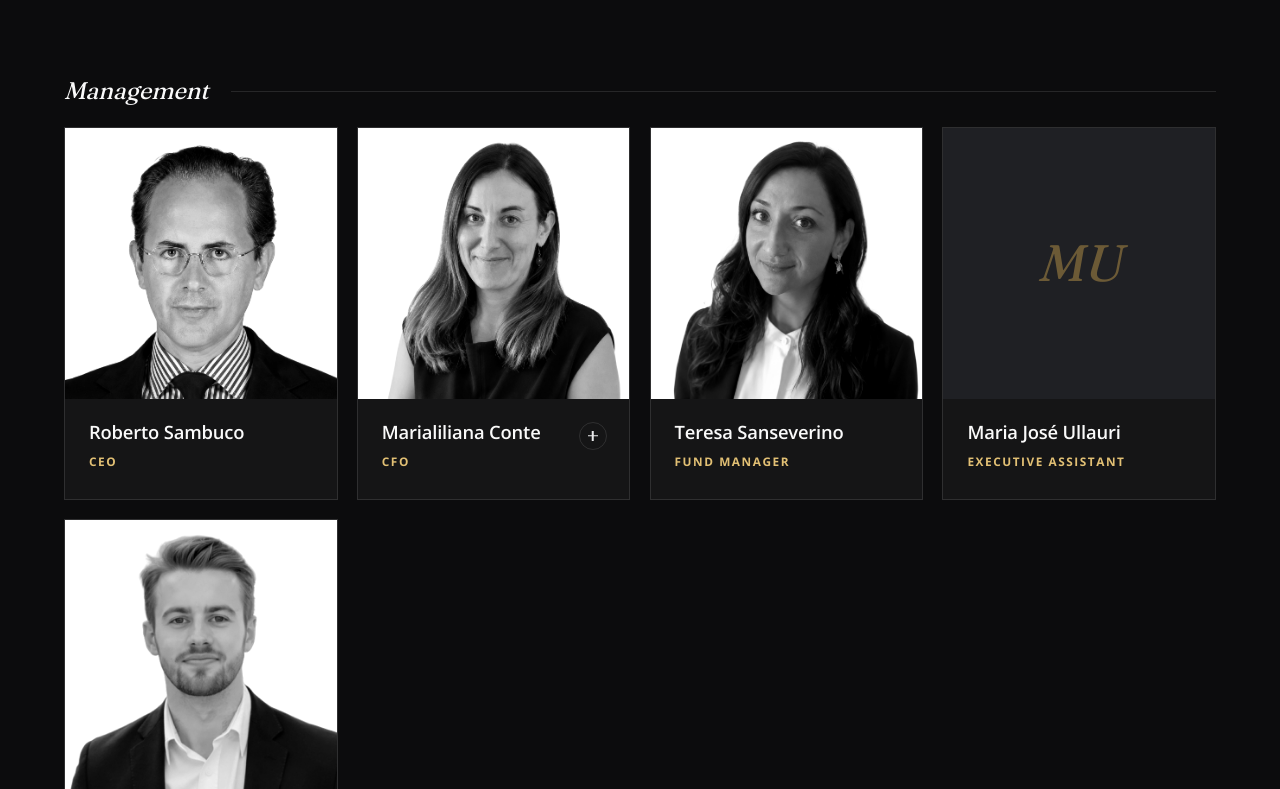
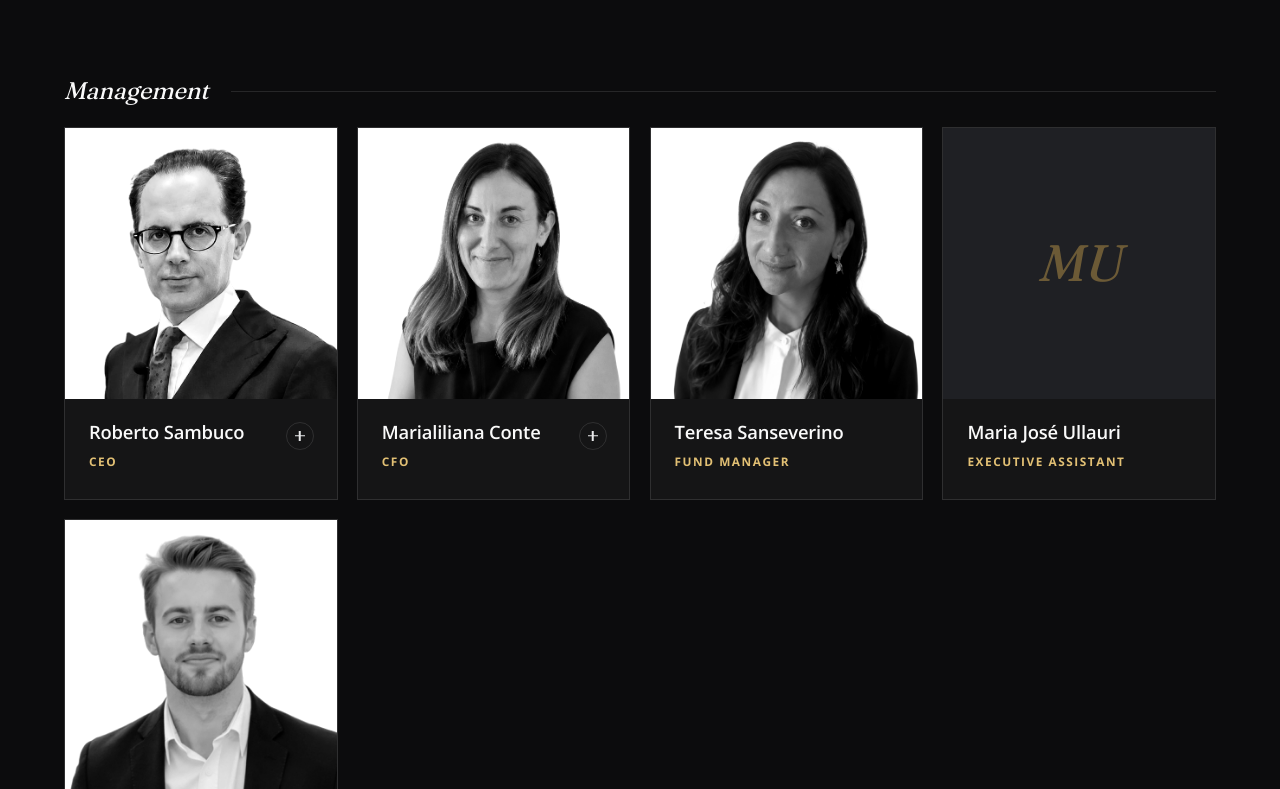
Before and after one commit to darscott98/originesgr, a Next.js app: page /en in a window 1280 px wide. Shown: the part 6651-7440 px from the top of the page. Built offline with nearby package versions, Linux system fonts and the light colour scheme.

Commit message:
feat: update footer links and add bioKey for team member Roberto Sambuco

```diff
--- a/components/Footer.jsx
+++ b/components/Footer.jsx
@@ -33,9 +33,9 @@ export default async function Footer() {
             <ul>
               <li><Link href="/#societa">{t("linkSocieta")}</Link></li>
               <li><Link href="/#fondi">{t("linkFondi")}</Link></li>
-              <li><Link href="/#esg">{t("linkEsg")}</Link></li>
               <li><Link href="/#team">{t("linkTeam")}</Link></li>
               <li><Link href="/portfolio">{t("linkPortfolio")}</Link></li>
+              <li><Link href="/#esg">{t("linkEsg")}</Link></li>
             </ul>
           </nav>
 
--- a/sections/Team.jsx
+++ b/sections/Team.jsx
@@ -4,7 +4,7 @@ import TeamMember from "@/components/TeamMember";
 // Names, initials and roles are proper nouns / already in English, so they live
 // here as the single source of truth. Bios are translated and looked up by key.
 const management = [
-  { ini: "RS", name: "Roberto Sambuco", role: "CEO", img: "/images/Roberto-Sambuco.png" },
+  { ini: "RS", name: "Roberto Sambuco", role: "CEO", bioKey: "sambuco", img: "/images/Roberto-Sambuco.png" },
   { ini: "MC", name: "Marialiliana Conte", role: "CFO", bioKey: "conte", img: "/images/Marialiliana-Conte.png" },
   // role is locale-aware: IT shows "Gestione dei fondi", EN "Fund Manager".
   { ini: "TS", name: "Teresa Sanseverino", role: { it: "Gestione dei fondi", en: "Fund Manager" }, img: "/images/Teresa-Sanseverino.png" },
```
Also changed, not shown: public/images/Roberto-Sambuco.png.
